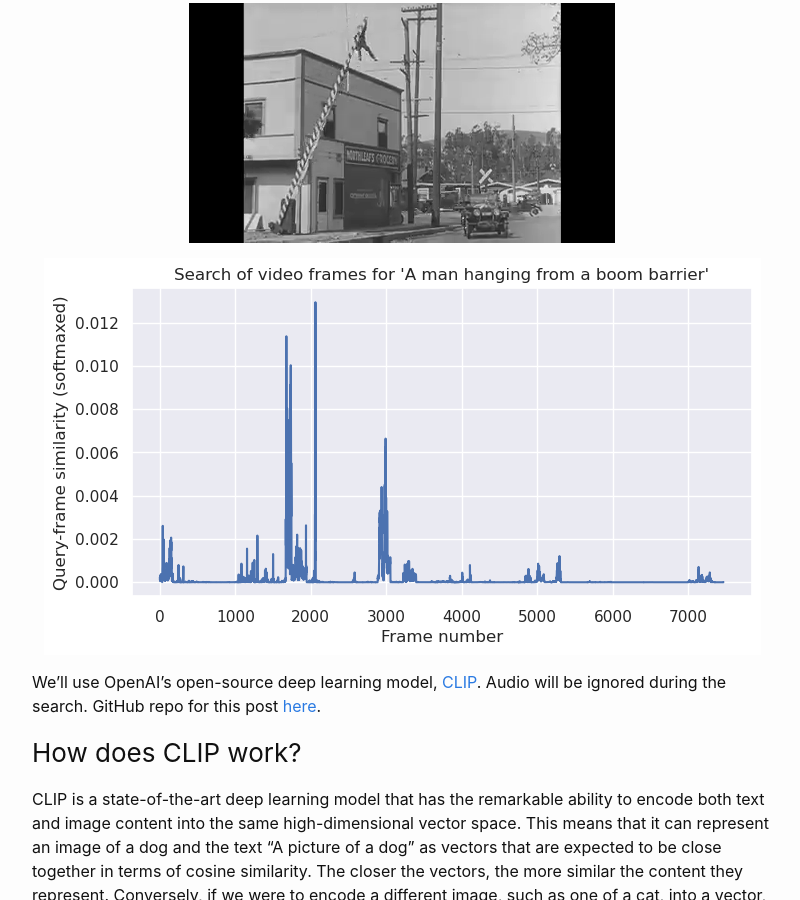
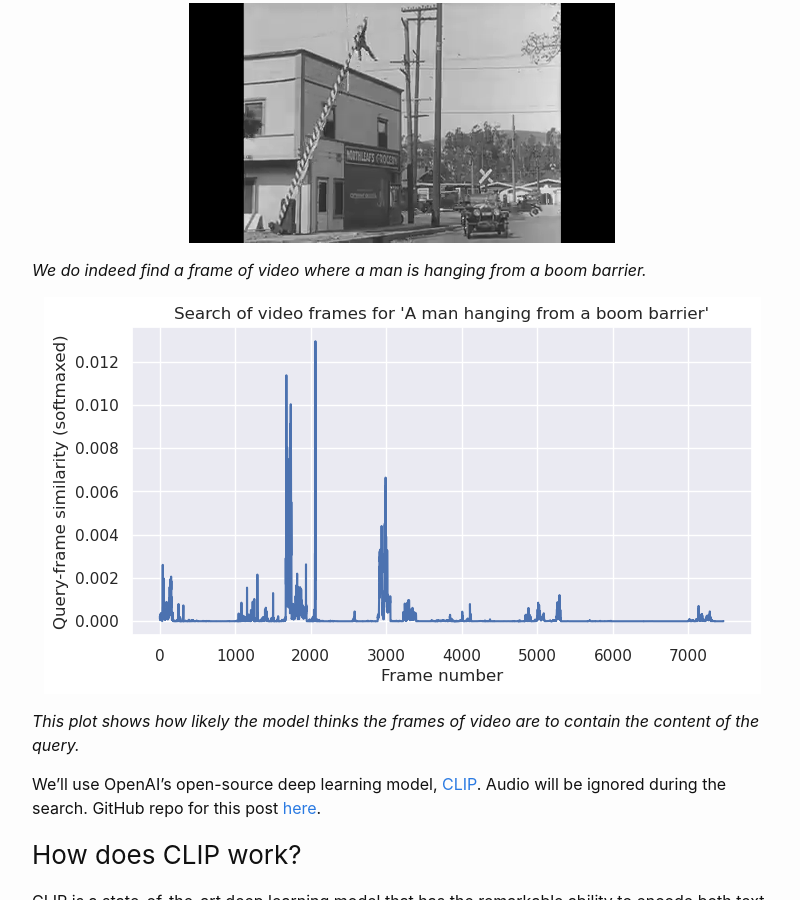
Before and after one commit to sradc/sradc.github.io, a Jekyll site: the page built from _posts/2022-11-17-semantic-video-search.md, in a window 1280 px wide and 900 px high, scrolled down 515 px. Shown: the whole window, without its empty margins (238-1038 px from the left). Built offline with Jekyll 4.4.1, drawn with Linux system fonts in a browser that asks for light colours; comment, search, counter and statistics services are not loaded.

Commit message:
add captions to the first two images

```diff
--- a/_posts/2022-11-17-semantic-video-search.md
+++ b/_posts/2022-11-17-semantic-video-search.md
@@ -24,12 +24,16 @@ plot_search(query, similarities)
 />
 </p>
 
+*We do indeed find a frame of video where a man is hanging from a boom barrier.*
+
 <p align="center">
 <img
     src="/assets/posts/semantic-video-search/main_19_1.png"
     alt="Plot for man hanging from a boom barrier."
 />
 </p>
+
+*This plot shows how likely the model thinks the frames of video are to contain the content of the query.*
 
 We'll use OpenAI's open-source deep learning model, [CLIP](https://github.com/openai/CLIP). Audio will be ignored during the search. GitHub repo for this post [here](https://github.com/sradc/semantic-video-search).
 
```
